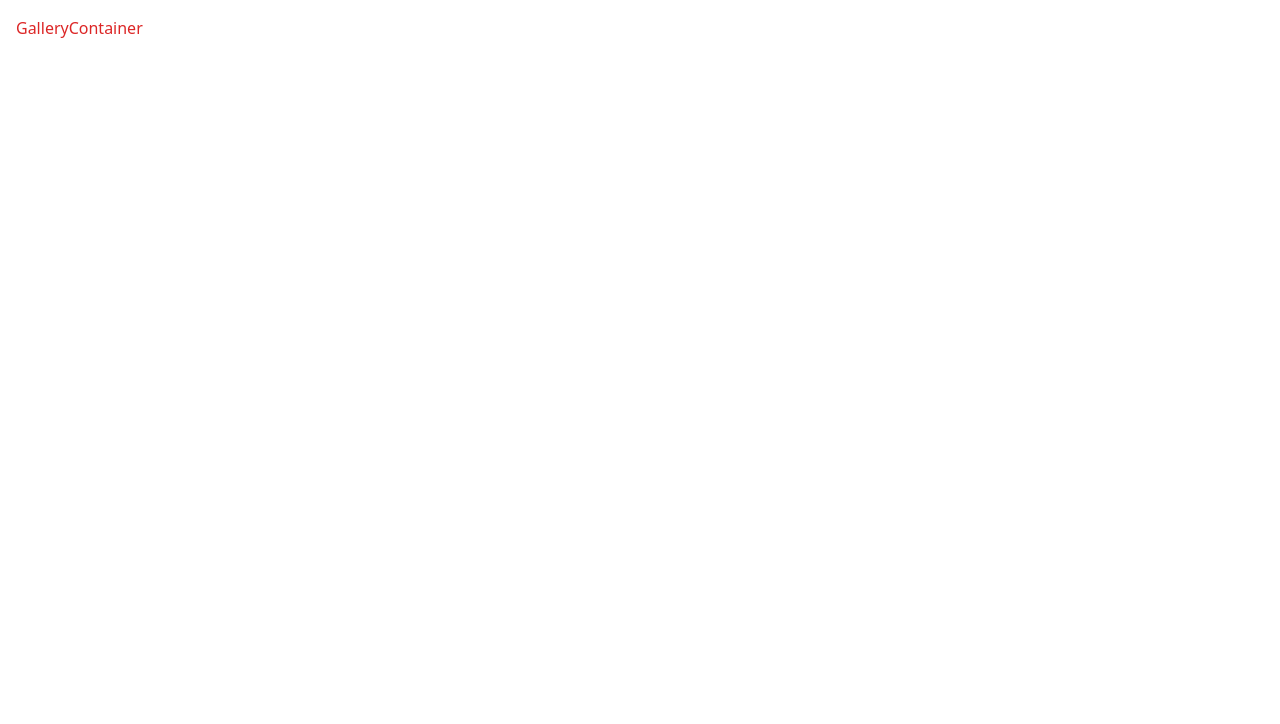
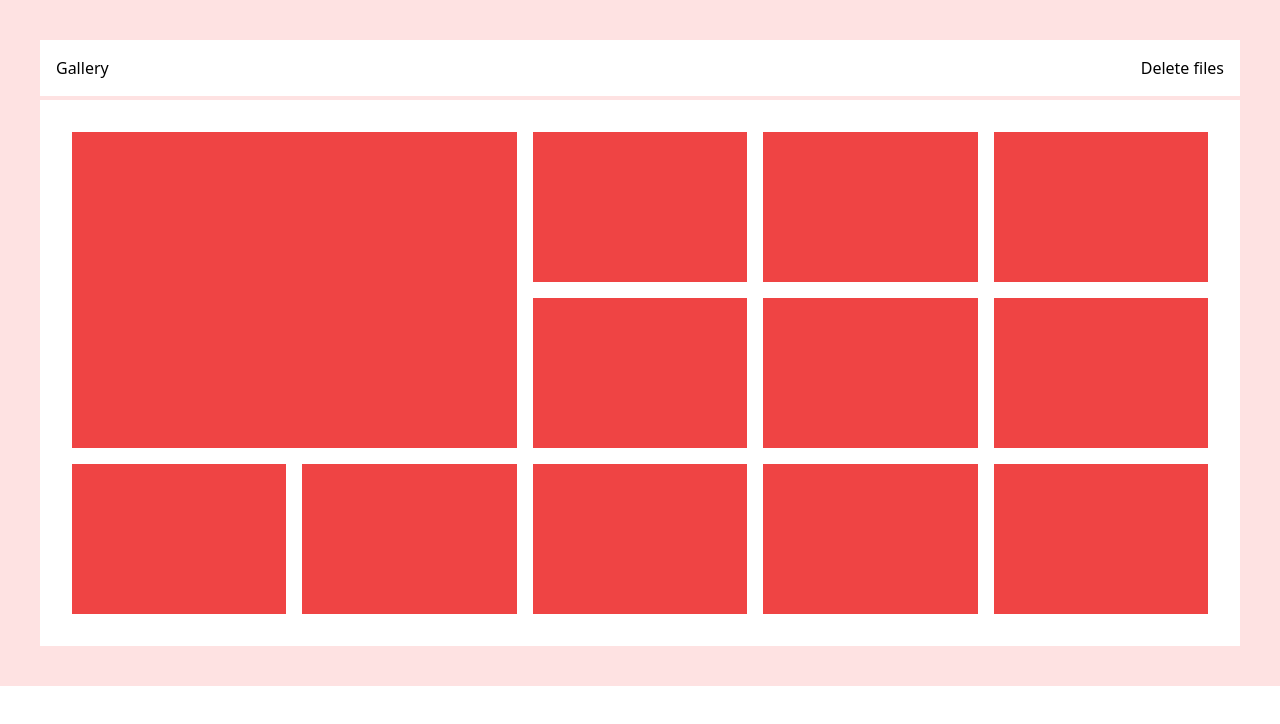
Before and after one commit to md-galib-hossain/photogallery, a React (Vite) app: page / in a window 1280 px wide. Shown: the top 724 px of the page. Built offline with nearby package versions, Linux system fonts and the light colour scheme.

Commit message:
Layout work with static method

```diff
--- a/src/App.jsx
+++ b/src/App.jsx
@@ -5,9 +5,9 @@ import GalleryContainer from './Components/Gallery/GalleryContainer'
 function App() {
 
   return (
-    <>
+    <div className='bg-red-100 p-10'>
      <GalleryContainer></GalleryContainer>
-    </>
+    </div>
   )
 }
 
--- a/src/Components/Gallery/GalleryContainer.jsx
+++ b/src/Components/Gallery/GalleryContainer.jsx
@@ -1,10 +1,38 @@
-
 const GalleryContainer = () => {
   return (
-    <div className="container p-4">
-        <p className="text-red-600"> GalleryContainer</p>
+    <>
+      {/* Heading Section start */}
+
+      <div className="flex mb-1 bg-white justify-between p-4">
+        <div>
+          <h3>Gallery</h3>
         </div>
-  )
-}
+        <div>
+          <button>Delete files</button>
+        </div>
+      </div>
+      {/* Heading Section end */}
 
-export default GalleryContainer
+      <div className="bg-white md:min-h-[500px] p-8">
+        {/* Grid section start */}
+        <div className="grid grid-cols-5 gap-4">
+          <div className="min-h-[150px] min-w-[150px] col-span-2 row-span-2 bg-red-500"></div>
+          <div className="min-h-[150px] min-w-[150px] bg-red-500"></div>
+          <div className="min-h-[150px] min-w-[150px] bg-red-500"></div>
+          <div className="min-h-[150px] min-w-[150px] bg-red-500"></div>
+          <div className="min-h-[150px] min-w-[150px] bg-red-500"></div>
+          <div className="min-h-[150px] min-w-[150px] bg-red-500"></div>
+          <div className="min-h-[150px] min-w-[150px] bg-red-500"></div>
+          <div className="min-h-[150px] min-w-[150px] bg-red-500"></div>
+          <div className="min-h-[150px] min-w-[150px] bg-red-500"></div>
+          <div className="min-h-[150px] min-w-[150px] bg-red-500"></div>
+          <div className="min-h-[150px] min-w-[150px] bg-red-500"></div>
+          <div className="min-h-[150px] min-w-[150px] bg-red-500"></div>
+        </div>
+        {/* Grid section end */}
+      </div>
+    </>
+  );
+};
+
+export default GalleryContainer;
```
